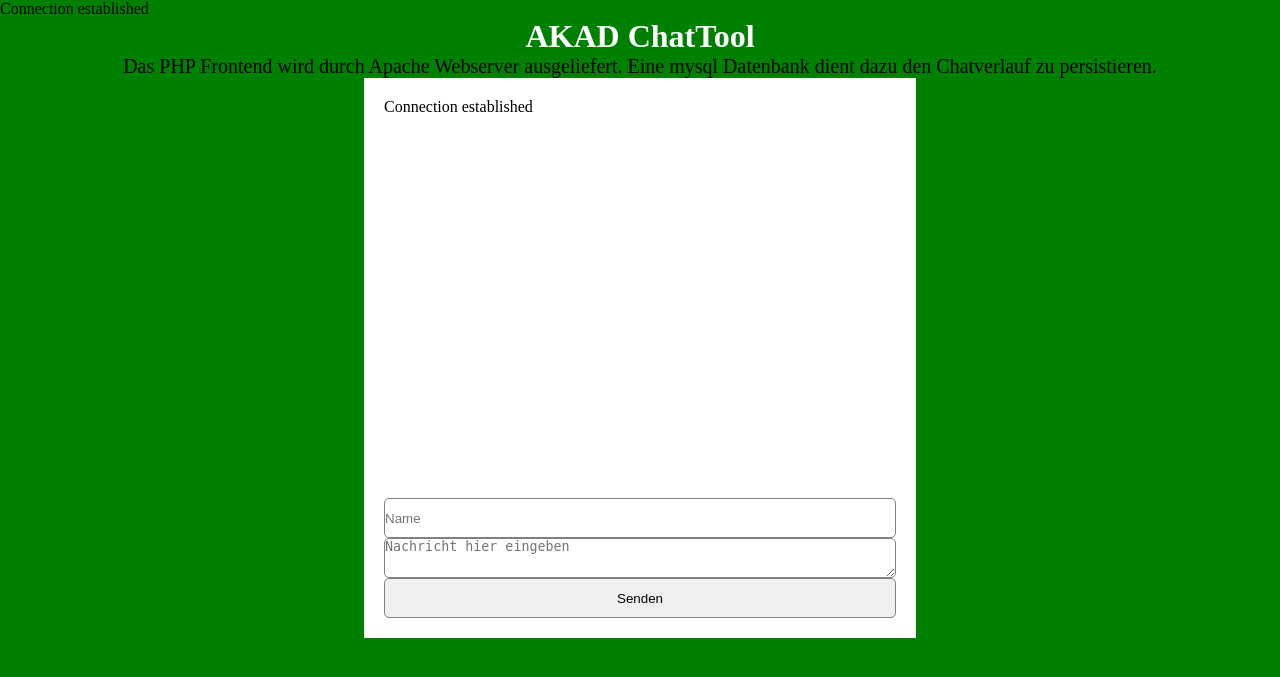
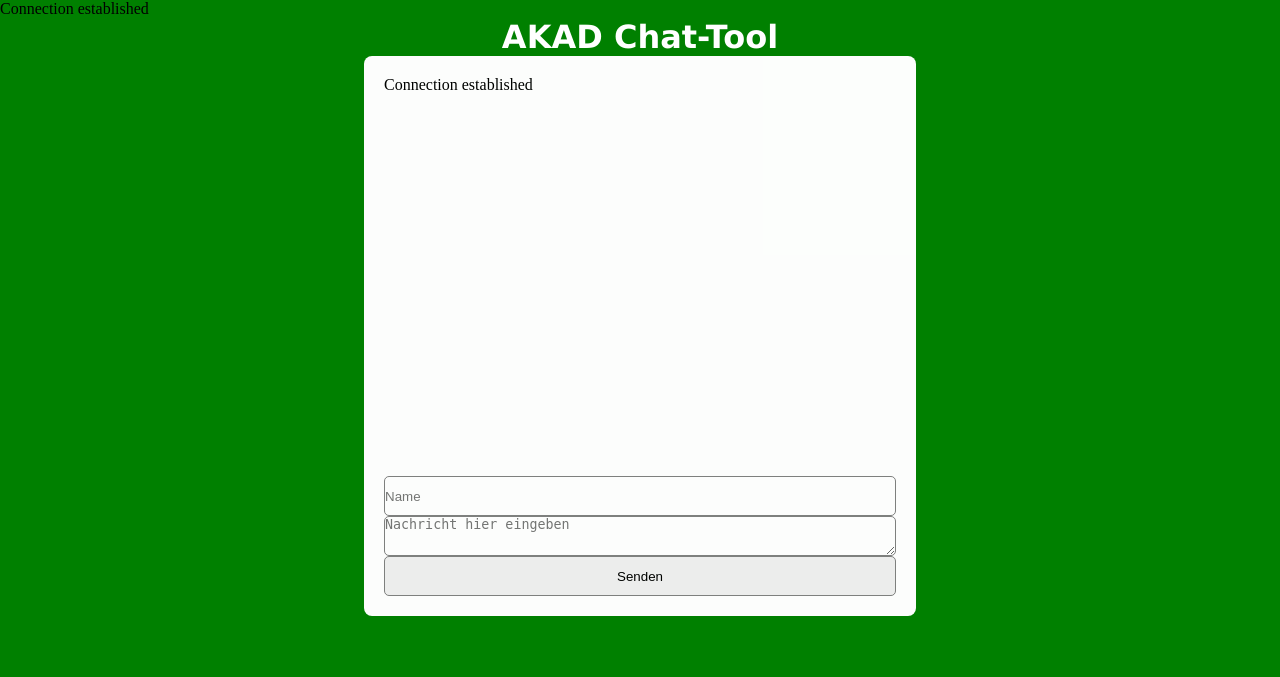
Before and after one commit to gluehbirnenkopf/php-mysql, a PHP site: page / in a window 1280 px wide. Shown: the top 677 px of the page. Run offline with PHP 8.4, Linux system fonts and the light colour scheme; data that the repository does not hold is empty.

Commit message:
changing interface

```diff
--- a/src/index.php
+++ b/src/index.php
@@ -27,8 +27,7 @@
 </head>
 <body onload="ajax()">
 
-<h1>AKAD ChatTool</h1>
-<p>Das PHP Frontend wird durch Apache Webserver ausgeliefert. Eine mysql Datenbank dient dazu den Chatverlauf zu persistieren.</p>
+<h1>AKAD Chat-Tool</h1>
 
 	<div id="container">
 	<div id="chat_box">
--- a/src/styles.css
+++ b/src/styles.css
@@ -12,7 +12,9 @@
 	width: 40%;
 	background: white;
 	margin: 0 auto;
-	padding: 20px;
+    padding: 20px;
+    border-radius: 8px;
+    opacity: 0.99;
 }
 #chat_box{
 	width: 90%;
@@ -49,9 +51,11 @@
 h1 {
   color: white;
   text-align: center;
+  font-family: verdana;
 }
 
 p {
   font-size: 20px;
   text-align: center;
+  font-family: verdana;
 }
```
Also changed, not shown: 1 other file.
